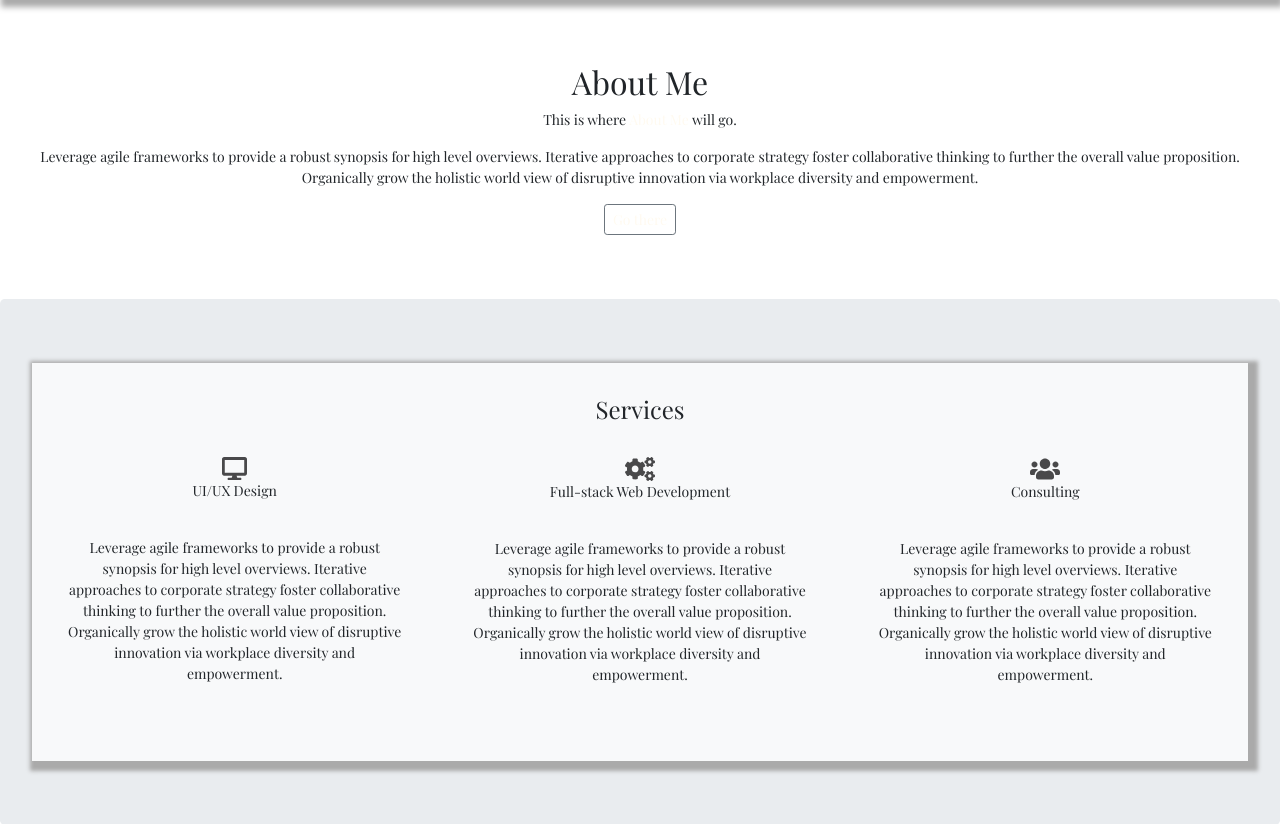
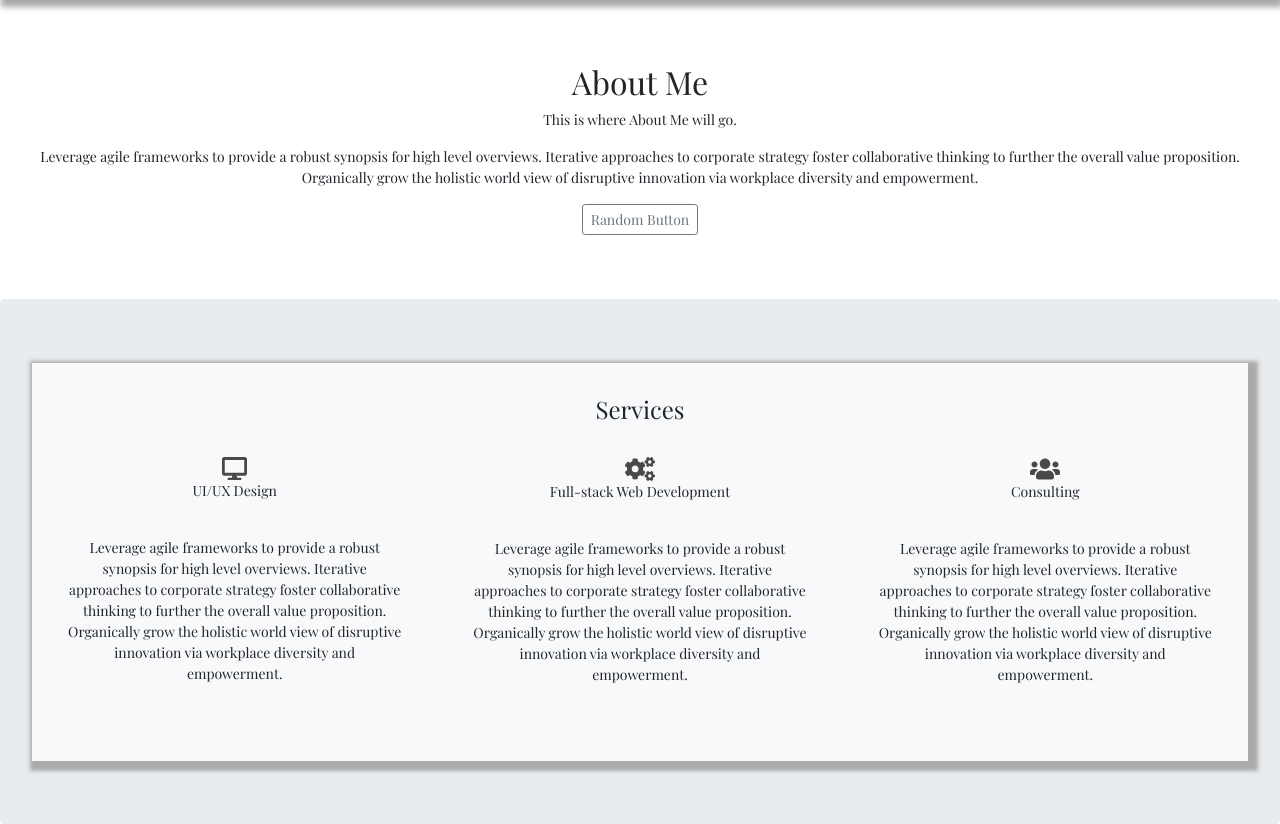
Before and after one commit to HalfMortise/my-pwp, a PHP site: page / in a window 1280 px wide. Shown: the part 758-1582 px from the top of the page. Run offline with PHP 8.4, Linux system fonts and the light colour scheme; some libraries are stand-ins or nearby versions.

Commit message:
Removed some unnecessary links and changed formatting of sample button

```diff
--- a/public_html/css/style.css
+++ b/public_html/css/style.css
@@ -22,6 +22,7 @@
 	display: inline-block;
 	padding: 10px;
 }
+
 
 header {
 	background:
@@ -85,7 +86,6 @@ a:link, a:visited, a:active {
 
 a:hover {
 	text-decoration: none; color: darkgoldenrod;
-
 }
 
 .container {
--- a/public_html/index.php
+++ b/public_html/index.php
@@ -54,7 +54,7 @@
 <!--/NAVBAR-->
 		<div class="title">
 			<h1>- WELCOME -</h1>
-			<p class="header-links"><a href="https://www.linkedin.com/in/joycorsi" target="_blank">LinkedIn</a>&nbsp;&nbsp;|&nbsp;&nbsp;<a href="https://www.github.com/halfmortise" target="_blank">Github</a>&nbsp;&nbsp;|&nbsp;&nbsp;<a href="https://www.facebook.com/halfmortise" target="_blank">Facebook</a></p>
+			<p class="header-links"><a href="https://www.linkedin.com/in/joycorsi" target="_blank">Linkedin</a>&nbsp;&nbsp;|&nbsp;&nbsp;<a href="https://www.github.com/halfmortise" target="_blank">Github</a>&nbsp;&nbsp;|&nbsp;&nbsp;<a href="https://www.facebook.com/halfmortise" target="_blank">Facebook</a></p>
 		</div>
 	</header>
 
@@ -78,11 +78,12 @@
 				<div class="container-fluid">
 					<h2 class="jumbotron-heading">About Me</h2>
 					<p>
-						This is where <a href="https://www.github.com/halfmortise" target="_blank">About Me</a> will go.
+						This is where About Me will go.
 					</p>
+
 					<p class="card-text text-center">Leverage agile frameworks to provide a robust synopsis for high level overviews. Iterative approaches to corporate strategy foster collaborative thinking to further the overall value proposition. Organically grow the holistic world view of disruptive innovation via workplace diversity and empowerment.</p>
 					<p>
-						<a href="#" class="btn btn-sm btn-outline-secondary">Go there</a>
+						<a href="#"><button type="submit" class="btn btn-sm btn-outline-secondary">Random Button</button></a>
 					</p>
 				</div>
 			</section>
```
